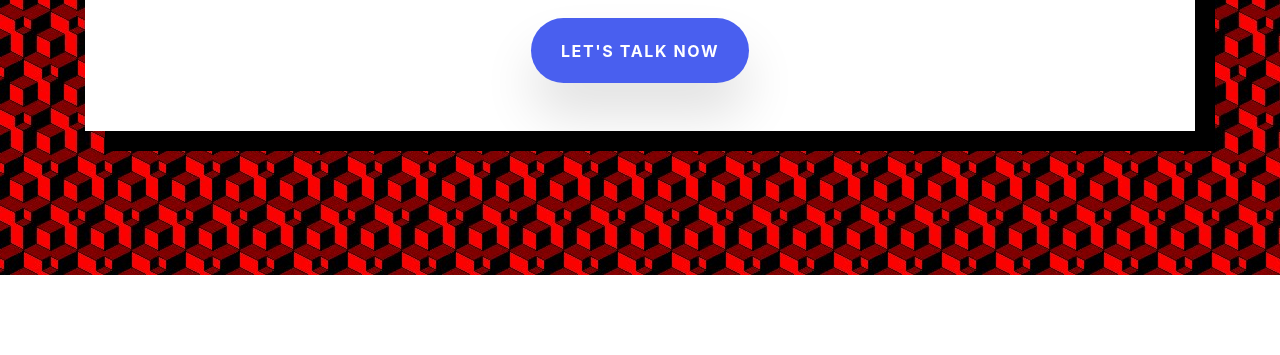
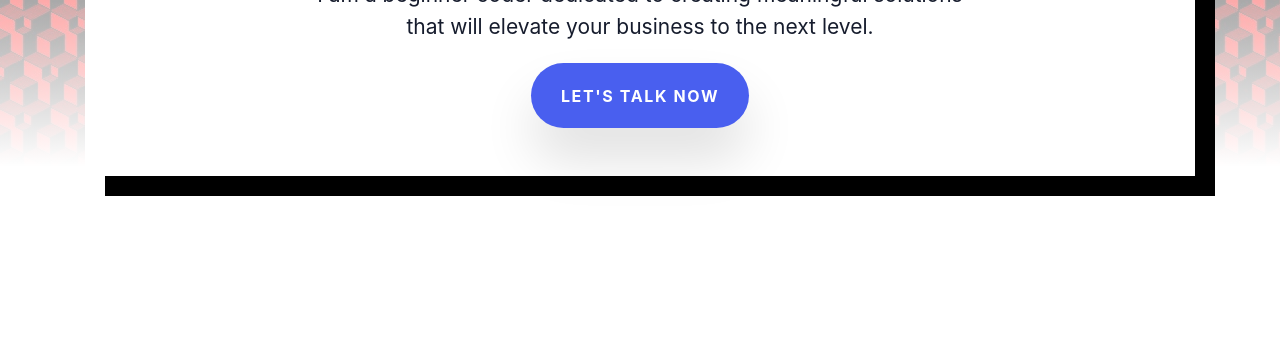
Before and after one commit to jpmllr89/portfolio, a plain HTML site: page index.html in a window 1280 px wide. Shown: the part 325-680 px from the top of the page. Drawn offline with Linux system fonts and the light colour scheme.

Commit message:
add background gradient

```diff
--- a/css/styles.css
+++ b/css/styles.css
@@ -6,6 +6,14 @@
   z-index: -1;
   max-height: 600px;
   overflow: hidden;
+}
+
+.gradient{
+  background: linear-gradient(to bottom, rgba(255,255,255,0) 0%,rgba(255,255,255,1) 82%,rgba(255,255,255,1) 100%);
+  width: 100%;
+  height: 100%;
+  position: absolute;
+  z-index: 1
 }
 .navbar{
   display: flex;
@@ -284,7 +292,7 @@ input:focus, textarea:focus{
 
 .hero-text{
   text-align: center;
-  margin-top: 5px;
+  margin-top: 50px;
   /* padding: 5rem 0; */
   background-color: white;
   padding: 3rem 2rem;
--- a/index.html
+++ b/index.html
@@ -13,6 +13,8 @@
 <body>
   <main class="site-wrapper">
     <div class="head-bg">
+      <div class="gradient">
+      </div>
       <div class="img-wrapper">
         <img src="assets/img/win95.png" alt="hero-bg">
       </div>
```
